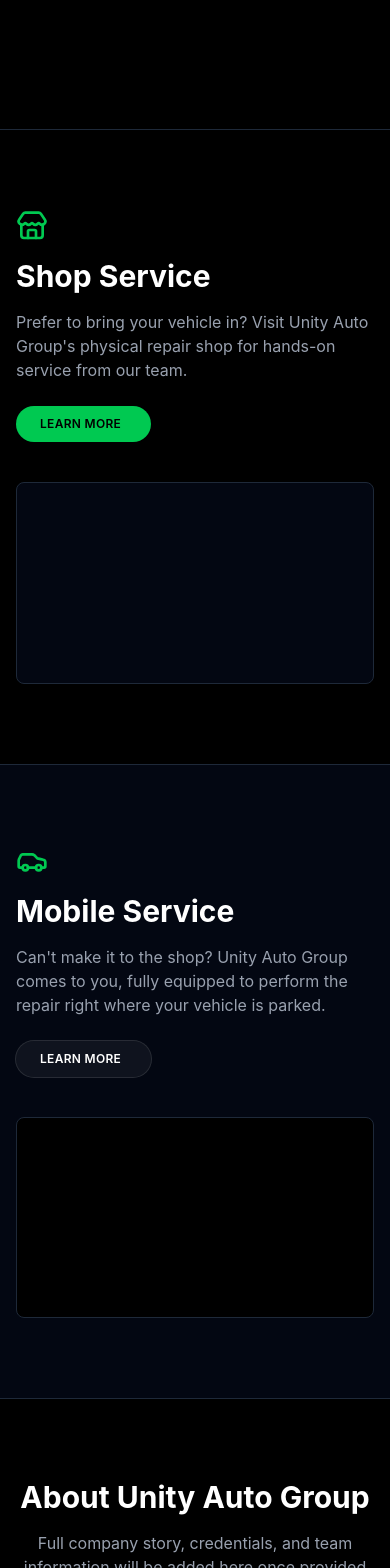
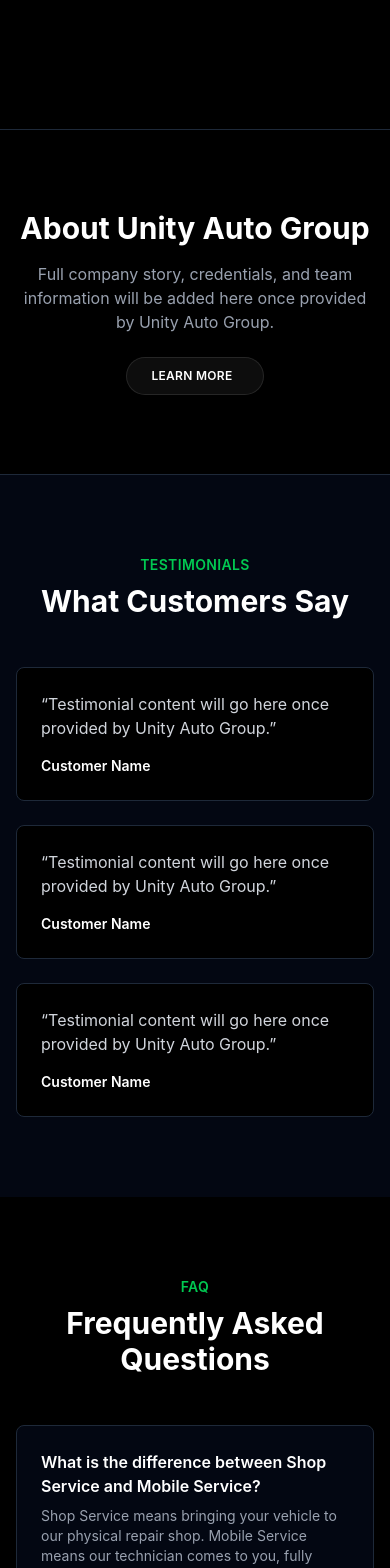
Before and after one commit to haddyscript/UnityAutoGroup, a React (Vite) app: page / in a window 390 px wide. Shown: the part 7600-9168 px from the top of the page. Built offline with nearby package versions, Linux system fonts and the light colour scheme.

Commit message:
Remove redundant Shop/Mobile Service sections from home page

```diff
--- a/src/components/home/MobileServiceSection.tsx
+++ /dev/null
@@ -1,24 +0,0 @@
-import { Car } from 'lucide-react'
-import { ButtonLink } from '../shared/Button'
-import { Container } from '../shared/Container'
-
-export function MobileServiceSection() {
-  return (
-    <section className="border-t border-gray-800 bg-gray-950 py-20">
-      <Container className="grid items-center gap-10 lg:grid-cols-2">
-        <div className="order-2 aspect-video rounded-lg border border-gray-800 bg-black lg:order-1" />
-        <div className="order-1 lg:order-2">
-          <Car className="text-green-500" size={32} />
-          <h2 className="mt-4 text-3xl font-bold text-white">Mobile Service</h2>
-          <p className="mt-4 text-gray-400">
-            Can't make it to the shop? Unity Auto Group comes to you, fully equipped to perform the repair right
-            where your vehicle is parked.
-          </p>
-          <ButtonLink to="/mobile-service" variant="secondary" className="mt-6 inline-flex">
-            Learn More
-          </ButtonLink>
-        </div>
-      </Container>
-    </section>
-  )
-}
--- a/src/components/home/ShopServiceSection.tsx
+++ /dev/null
@@ -1,24 +0,0 @@
-import { Store } from 'lucide-react'
-import { ButtonLink } from '../shared/Button'
-import { Container } from '../shared/Container'
-
-export function ShopServiceSection() {
-  return (
-    <section className="border-t border-gray-800 py-20">
-      <Container className="grid items-center gap-10 lg:grid-cols-2">
-        <div>
-          <Store className="text-green-500" size={32} />
-          <h2 className="mt-4 text-3xl font-bold text-white">Shop Service</h2>
-          <p className="mt-4 text-gray-400">
-            Prefer to bring your vehicle in? Visit Unity Auto Group's physical repair shop for hands-on service
-            from our team.
-          </p>
-          <ButtonLink to="/shop-service" className="mt-6 inline-flex">
-            Learn More
-          </ButtonLink>
-        </div>
-        <div className="aspect-video rounded-lg border border-gray-800 bg-gray-950" />
-      </Container>
-    </section>
-  )
-}
--- a/src/pages/Home.tsx
+++ b/src/pages/Home.tsx
@@ -3,10 +3,8 @@
 import { FinalCTA } from '../components/home/FinalCTA'
 import { Hero } from '../components/home/Hero'
 import { HowItWorks } from '../components/home/HowItWorks'
-import { MobileServiceSection } from '../components/home/MobileServiceSection'
 import { QuoteEntry } from '../components/home/QuoteEntry'
 import { ServicesOverview } from '../components/home/ServicesOverview'
-import { ShopServiceSection } from '../components/home/ShopServiceSection'
 import { SymptomChecker } from '../components/home/SymptomChecker'
 import { TestimonialsSection } from '../components/home/TestimonialsSection'
 import { WhyChooseUs } from '../components/home/WhyChooseUs'
@@ -20,8 +18,6 @@
       <SymptomChecker />
       <WhyChooseUs />
       <HowItWorks />
-      <ShopServiceSection />
-      <MobileServiceSection />
       <AboutSection />
       <TestimonialsSection />
       <FAQSection />
```
